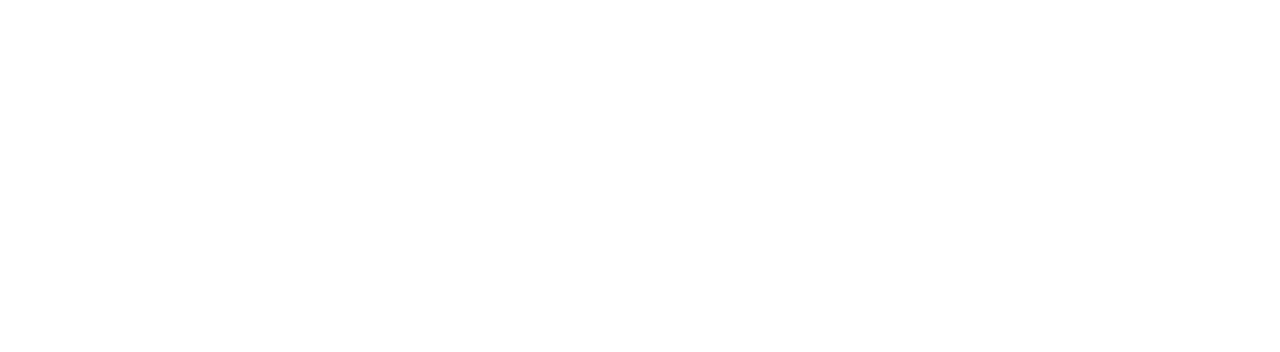
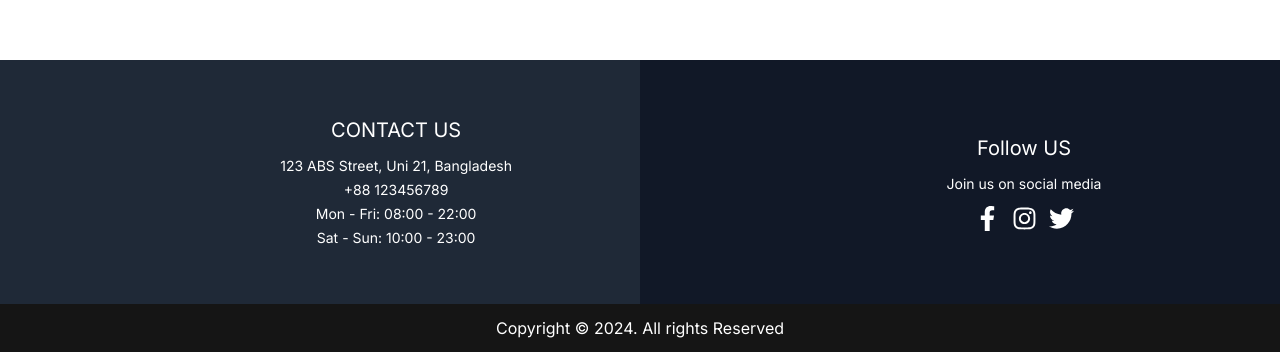
Before and after one commit to devujjal/bistro-boss-restaurant, a React (Vite) app in the folder bistro-boss-restaurant-client/: page / in a window 1280 px wide. Shown: the part 828-1180 px from the top of the page. Before the commit the page ends 800 px from the top, so only its background shows below. Built offline with nearby package versions, Linux system fonts and the light colour scheme.

Commit message:
add footer section

```diff
--- a/bistro-boss-restaurant-client/src/Components/Root/Root.jsx
+++ b/bistro-boss-restaurant-client/src/Components/Root/Root.jsx
@@ -1,13 +1,15 @@
 import { Outlet } from "react-router";
 import Header from "../../Pages/HomePage/Shared/Header/Header";
+import Footer from "../../Pages/HomePage/Shared/Footer/Footer";
 
 const Root = () => {
     return (
         <div>
             <Header />
-            <div>
+            <div className="h-screen">
                 <Outlet />
             </div>
+            <Footer />
 
         </div>
     );
--- /dev/null
+++ b/bistro-boss-restaurant-client/src/Pages/HomePage/Shared/Footer/Footer.jsx
@@ -0,0 +1,41 @@
+import { Link } from "react-router";
+import { FaFacebookF } from "react-icons/fa";
+import { FaInstagram } from "react-icons/fa";
+import { FaTwitter } from "react-icons/fa";
+
+
+const Footer = () => {
+    return (
+        <footer>
+            <div className="grid grid-cols-1 md:grid-cols-2 text-white">
+                <div className="bg-[#1F2937] flex justify-center md:justify-end items-center md:pr-32">
+                    <div className=" text-center py-14 font-inter">
+                        <h4 className="text-xl">CONTACT US</h4>
+                        <ul className="mt-3 space-y-1">
+                            <li className="text-sm">123 ABS Street, Uni 21, Bangladesh</li>
+                            <li className="text-sm">+88 123456789</li>
+                            <li className="text-sm">Mon - Fri: 08:00 - 22:00</li>
+                            <li className="text-sm">Sat - Sun: 10:00 - 23:00</li>
+                        </ul>
+                    </div>
+                </div>
+                <div className="bg-[#111827] flex justify-center items-center md:pl-32">
+                    <div className="text-center py-14 font-inter">
+                        <h4 className="text-xl">Follow US</h4>
+                        <p className="mt-3 text-sm"><span >Join us on social media</span></p>
+                        <div className="flex justify-center items-center mt-3 gap-3">
+                            <Link><FaFacebookF size={25} /></Link>
+                            <Link><FaInstagram size={25} /></Link>
+                            <Link><FaTwitter size={25} /></Link>
+                        </div>
+                    </div>
+                </div>
+            </div>
+            <div className="bg-[#151515] text-white py-3">
+                <p className="text-center font-inter font-[17px]">Copyright &copy; 2024. All rights Reserved</p>
+            </div>
+        </footer>
+    );
+};
+
+export default Footer;
```
